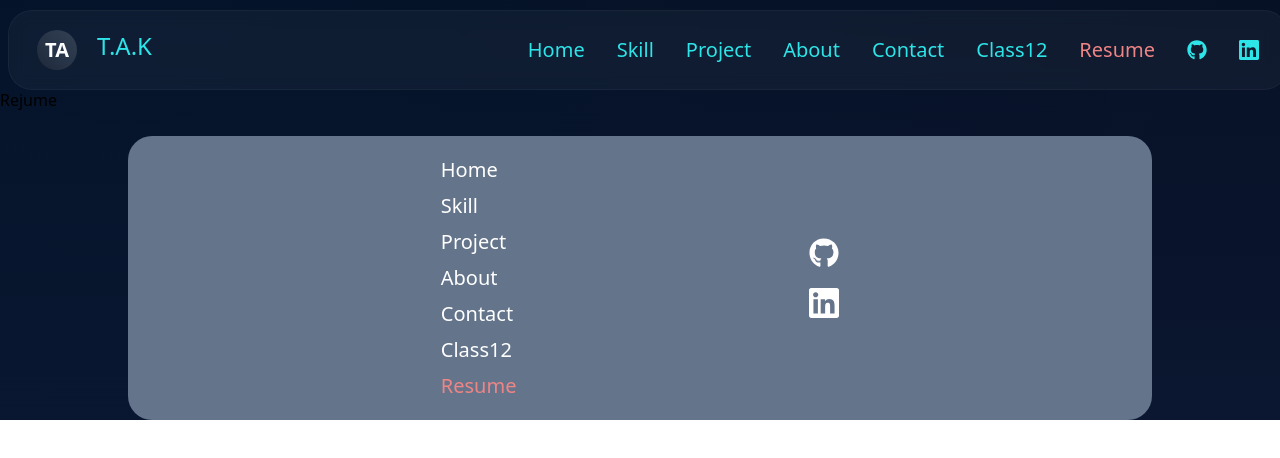
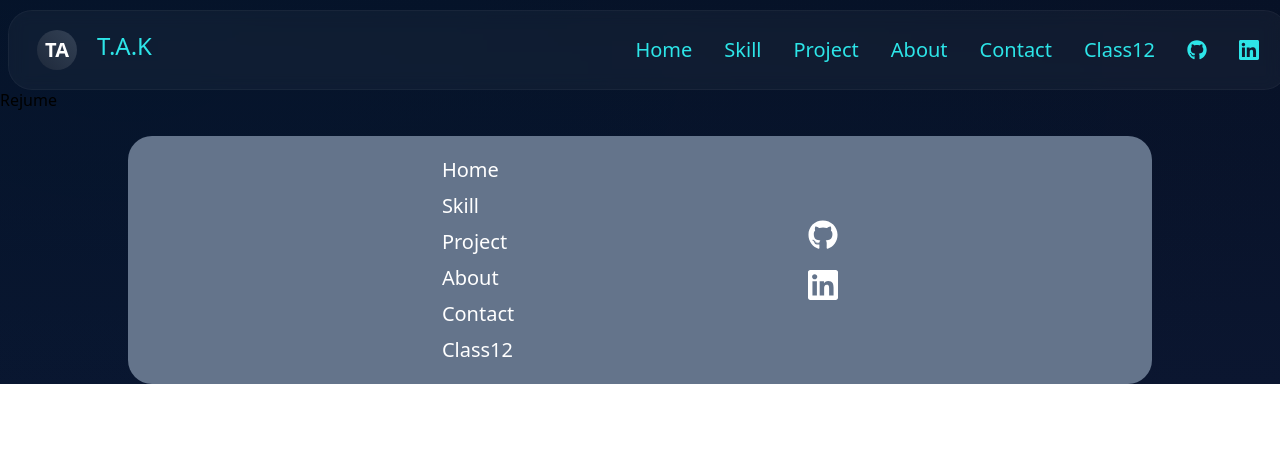
Before and after one commit to TomserAliKhan/portfolio, a React (Vite) app: page /resume in a window 1280 px wide. Shown: the top 458 px of the page. Built offline with nearby package versions, Linux system fonts and the light colour scheme.

Commit message:
Comment out Resume item in navigation
Comment out the Resume navigation item in Nav component.

```diff
--- a/src/components/Nav.jsx
+++ b/src/components/Nav.jsx
@@ -16,7 +16,7 @@ import gsap from 'gsap';
         { name: "About", path: "/about" },
         { name: "Contact", path: "/contact" },
   { name: "Class12", path: "/class12" },
-        { name: "Resume", path: "/resume" }
+       // { name: "Resume", path: "/resume" }
     ]
 
 const Nav = () => {
```
